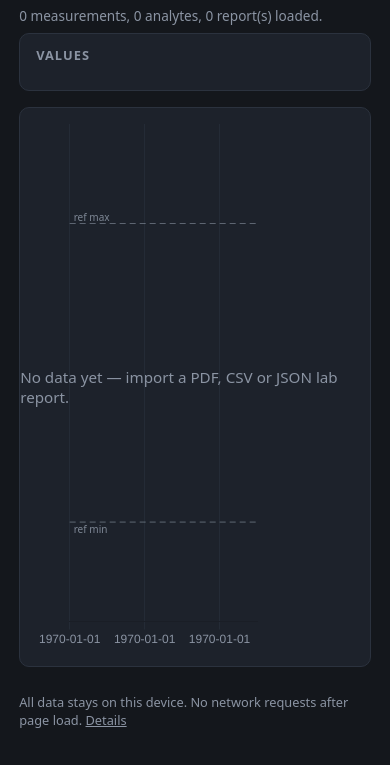
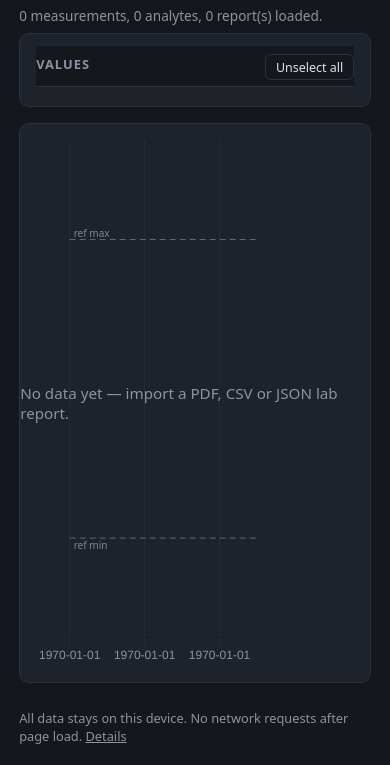
Before and after one commit to SiRJonny/vervetel_diagram, a website with bundled scripts: page index.html in a window 390 px wide. Shown: the part 79-844 px from the top of the page. Built offline with nearby package versions, Linux system fonts and the light colour scheme.

Commit message:
Add sticky unselect-all button to analyte panel header

```diff
--- a/css/app.css
+++ b/css/app.css
@@ -82,6 +82,33 @@ main {
   overflow-y: auto;
 }
 
+.panel-head {
+  position: sticky;
+  top: -0.8rem;
+  display: flex;
+  align-items: center;
+  justify-content: space-between;
+  gap: 0.5rem;
+  background: var(--panel);
+  margin: -0.8rem -1rem 0.4rem;
+  padding: 0.8rem 1rem 0.5rem;
+  z-index: 2;
+  border-bottom: 1px solid var(--panel-edge);
+}
+
+.panel-head h2 { margin: 0; }
+
+.btn.small {
+  padding: 0.2rem 0.6rem;
+  font-size: 0.78rem;
+  font-weight: 500;
+  background: transparent;
+  color: var(--text);
+  border: 1px solid var(--panel-edge);
+  flex: none;
+}
+.btn.small:hover { border-color: var(--accent); color: var(--accent); }
+
 #analyte-panel h2 {
   font-size: 0.8rem;
   text-transform: uppercase;
@@ -153,6 +180,13 @@ footer.note a { color: var(--muted); }
     max-height: none;
     overflow: visible;
   }
+  .panel-head {
+    position: sticky;
+    top: 0;
+    margin: 0;
+    padding: 0.5rem 0 0.4rem;
+    background: var(--bg);
+  }
   #analyte-panel h2 { margin-bottom: 0.4rem; }
   #analyte-list .group { display: contents; }
   #analyte-list .group h3 {
--- a/index.html
+++ b/index.html
@@ -24,7 +24,10 @@
   </section>
 
   <aside id="analyte-panel" aria-label="Analog selection">
-    <h2>Values</h2>
+    <div class="panel-head">
+      <h2>Values</h2>
+      <button id="unselect-all" class="btn small" type="button">Unselect all</button>
+    </div>
     <div id="analyte-list"><!-- filled by ui.js --></div>
   </aside>
 </main>
--- a/js/app.js
+++ b/js/app.js
@@ -72,6 +72,13 @@ fileInput.addEventListener("change", async () => {
 exportBtn.addEventListener("click", () => exportJSON().then(() =>
   setStatus("Export downloaded (saved locally, not uploaded).")));
 
+document.getElementById("unselect-all").addEventListener("click", async () => {
+  visible.clear();
+  await saveSelection(visible);
+  await refresh();
+  setStatus("Selection cleared.");
+});
+
 document.getElementById("toggle-detail").addEventListener("click", (e) => {
   e.preventDefault();
   const d = document.getElementById("privacy-detail");
```
